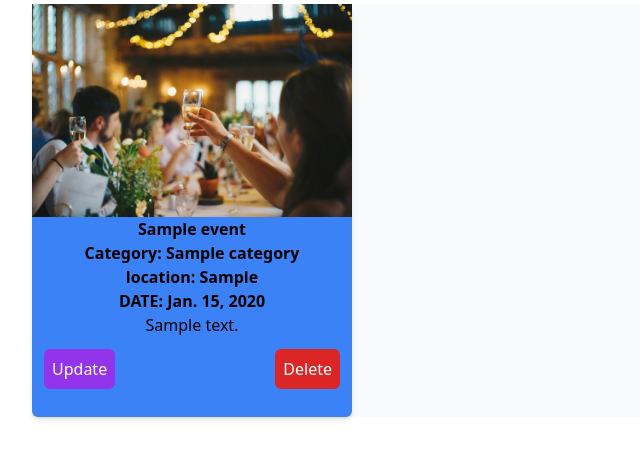
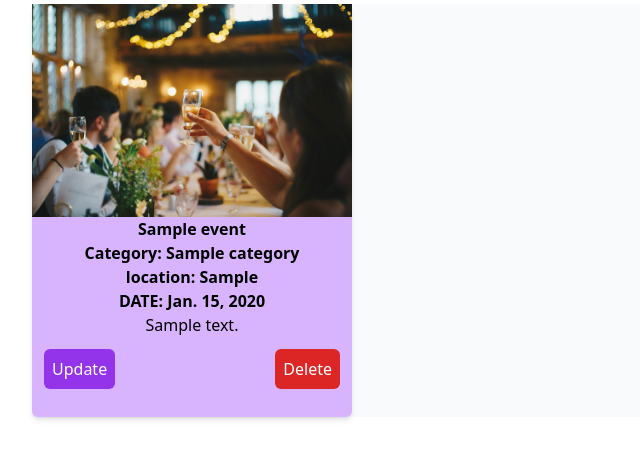
Before and after one commit to mdasaduzzamanminhaz3/event_management.py, a Django app: page /events/admin_dashboard/ in a window 1280 px wide. Shown: the part 190-649 px from the top of the page, without its empty margins (0-640 px from the left). Run offline with Django 5.2, Linux system fonts and the light colour scheme; tables that the repository leaves empty hold one stand-in row (values such as "Sample post").

Commit message:
deployment

```diff
--- a/events/templates/admin_dashboard.html
+++ b/events/templates/admin_dashboard.html
@@ -27,7 +27,7 @@
 <main class="bg-gray-50">
   <div class="grid grid-cols-1 sm:grid-cols-2 md:grid-cols-3 lg:grid-cols-4 gap-4 mt-8">
     {% for event in events %}
-      <div class="h-100 w-80 shadow-md rounded-md transition ease-in-out delay-150 bg-blue-500 hover:-translate-y-1 hover:scale-110 hover:bg-indigo-500 duration-300">
+      <div class="h-100 w-80 shadow-md rounded-md transition ease-in-out delay-150 bg-purple-300 hover:-translate-y-1 hover:scale-110 hover:bg-gray-400 duration-300">
       <img src="{% static 'images/social.jpg' %}" alt="static image" />
       <h5 class="font-semibold">{{event.name}}</h5>
       <h5 class="font-semibold">Category: {{event.category}}</h5>
--- a/events/templates/base.html
+++ b/events/templates/base.html
@@ -73,7 +73,7 @@
 <main class="bg-gray-50">
   <div class="grid grid-cols-1 sm:grid-cols-2 md:grid-cols-3 lg:grid-cols-4 gap-4 mt-8">
     {% for event in events %}
-      <div class="h-100 w-80 shadow-md rounded-md transition ease-in-out delay-150 bg-blue-500 hover:-translate-y-1 hover:scale-110 hover:bg-indigo-500 duration-300">
+      <div class="h-100 w-80 shadow-md rounded-md transition ease-in-out delay-150 bg-purple-300 hover:-translate-y-1 hover:scale-110 hover:bg-gray-400 duration-300">
       <img src="{% static 'images/social.jpg' %}" alt="static image" />
       <h5 class="font-semibold">{{event.name}}</h5>
       <h5 class="font-semibold">Category: {{event.category}}</h5>
--- a/static/css/output.css
+++ b/static/css/output.css
@@ -836,11 +836,6 @@ video {
   background-color: rgb(191 219 254 / var(--tw-bg-opacity, 1));
 }
 
-.bg-blue-500 {
-  --tw-bg-opacity: 1;
-  background-color: rgb(59 130 246 / var(--tw-bg-opacity, 1));
-}
-
 .bg-gray-100 {
   --tw-bg-opacity: 1;
   background-color: rgb(243 244 246 / var(--tw-bg-opacity, 1));
@@ -874,6 +869,11 @@ video {
 .bg-purple-200 {
   --tw-bg-opacity: 1;
   background-color: rgb(233 213 255 / var(--tw-bg-opacity, 1));
+}
+
+.bg-purple-300 {
+  --tw-bg-opacity: 1;
+  background-color: rgb(216 180 254 / var(--tw-bg-opacity, 1));
 }
 
 .bg-purple-600 {
@@ -1112,9 +1112,9 @@ video {
   transform: translate(var(--tw-translate-x), var(--tw-translate-y)) rotate(var(--tw-rotate)) skewX(var(--tw-skew-x)) skewY(var(--tw-skew-y)) scaleX(var(--tw-scale-x)) scaleY(var(--tw-scale-y));
 }
 
-.hover\:bg-indigo-500:hover {
+.hover\:bg-gray-400:hover {
   --tw-bg-opacity: 1;
-  background-color: rgb(99 102 241 / var(--tw-bg-opacity, 1));
+  background-color: rgb(156 163 175 / var(--tw-bg-opacity, 1));
 }
 
 .hover\:bg-purple-700:hover {
```
